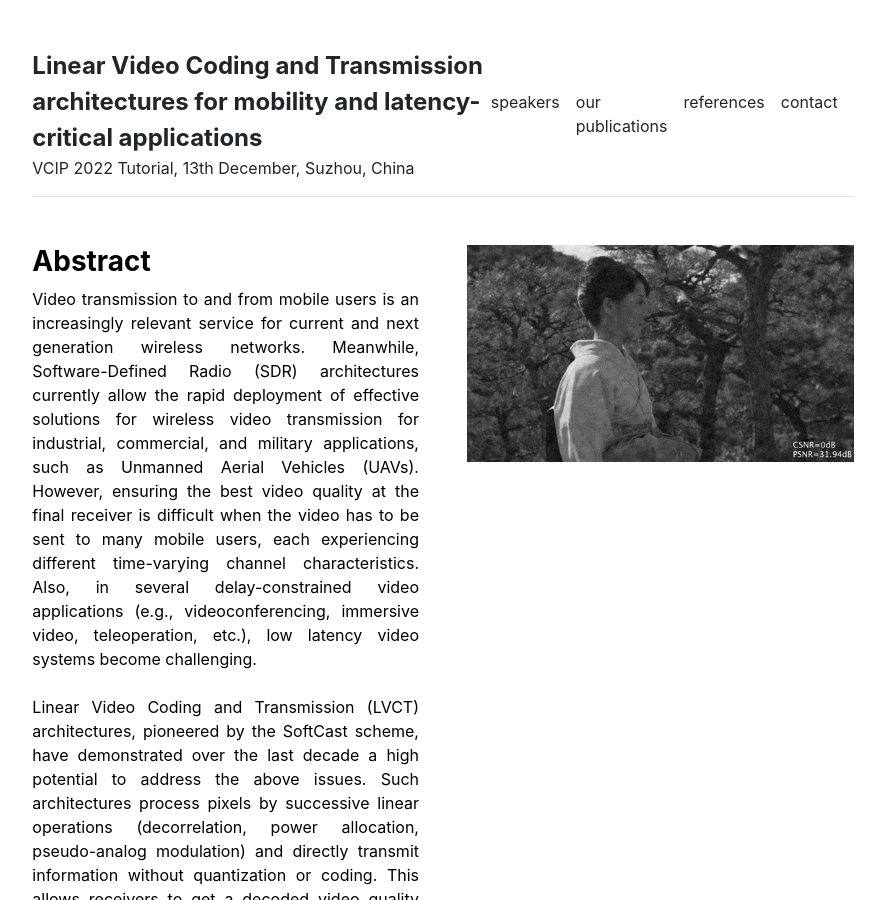
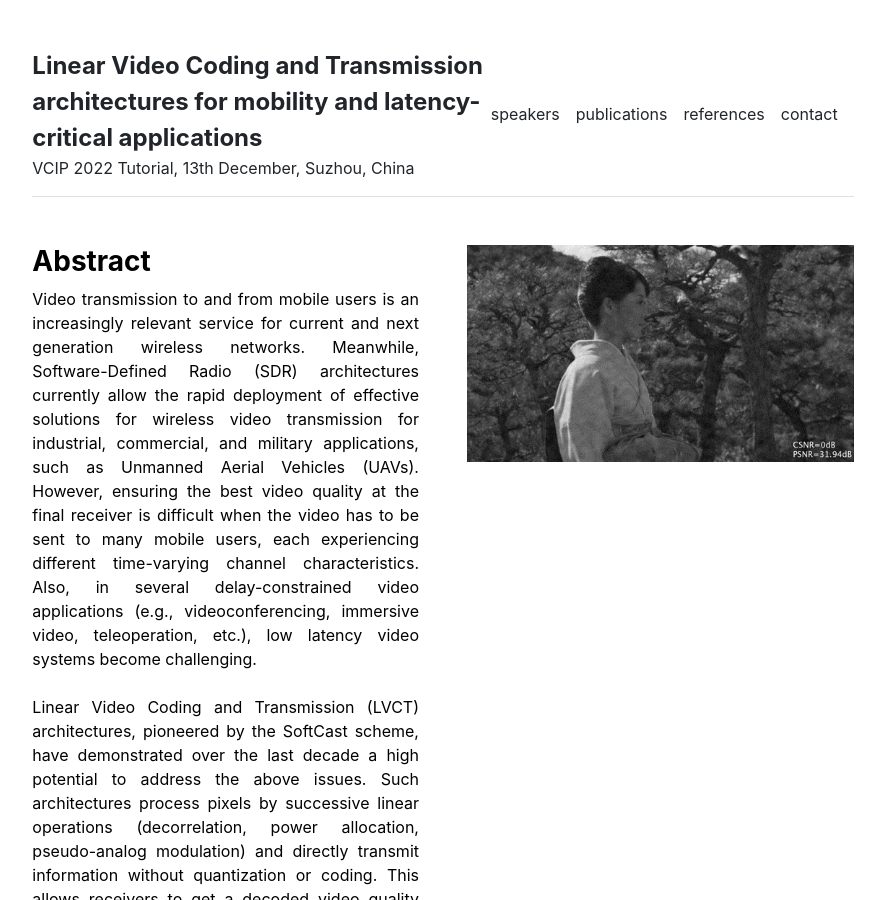
Before and after one commit to XiaYi59/LVCT, a Jekyll site: the page built from index.md, in a window 1280 px wide and 900 px high. Shown: the whole window, without its empty margins (197-1082 px from the left). Built offline with Jekyll 4.4.1, drawn with Linux system fonts in a browser that asks for light colours.

Commit message:
Update settings.yml

```diff
--- a/_data/settings.yml
+++ b/_data/settings.yml
@@ -1,6 +1,6 @@
 menu:
 - {name: 'speakers', url: '/people'}
-- {name: 'our publications', url: '/publications'}
+- {name: 'publications', url: '/publications'}
 - {name: 'references', url: '/references'}
 #- {name: 'courses', url: '/courses'}
 #- {name: 'cv', url: '/cv'}
```
